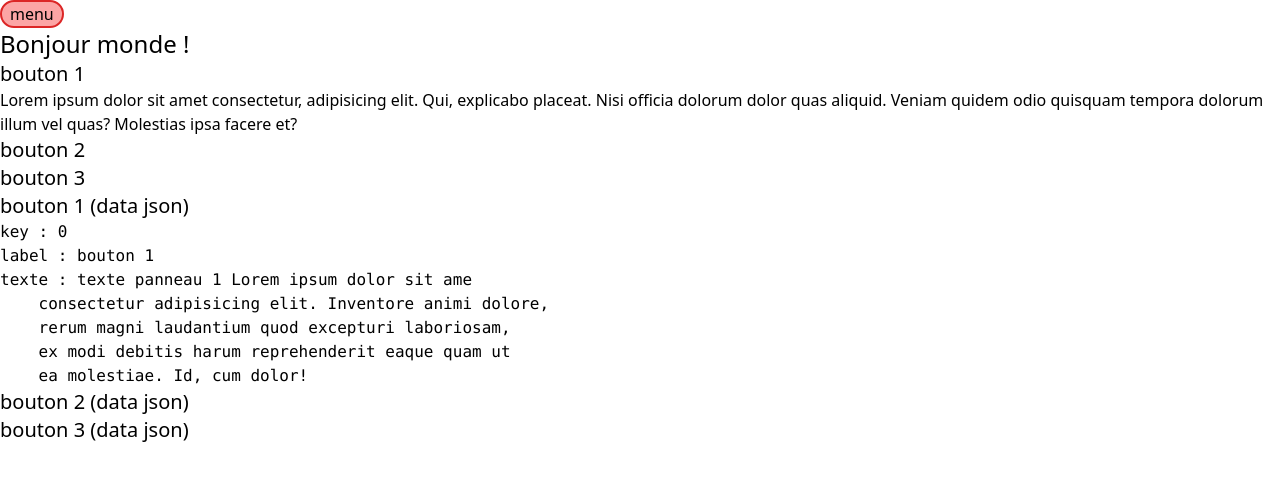
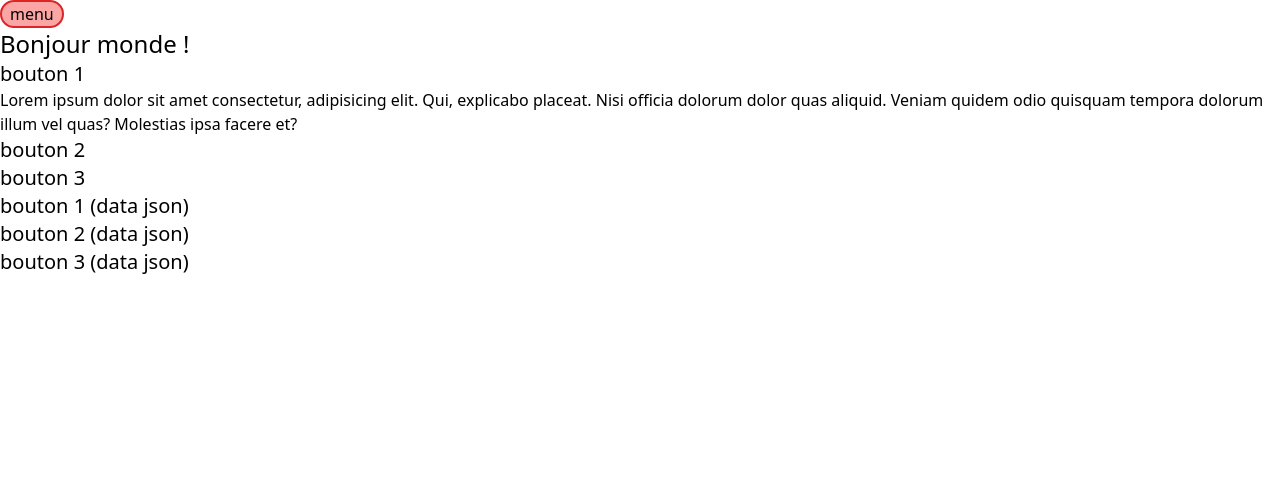
Before and after one commit to MMI-SAE-203/r213-2024-pracht-tp1-kouacc, a Vue app: page / in a window 1280 px wide. Shown: the top 480 px of the page. Built offline with nearby package versions, Linux system fonts and the light colour scheme.

Commit message:
ajout conditions sur bouton

```diff
--- a/src/pages/index.vue
+++ b/src/pages/index.vue
@@ -1,7 +1,7 @@
 <script setup lang="ts">
 import { ref } from 'vue'
 const sectionOpen = ref(1)
-const sectionOpenData = ref(0)
+const sectionOpenData = ref()
 
 const sectionsData = [
   {
@@ -58,7 +58,9 @@ const sectionsData = [
     </p>
   </section>
   <section v-for="({ label, texte }, key) of sectionsData" :v-key="key">
-    <button class="text-xl" @pointerdown="sectionOpenData = key">{{ label }} (data json)</button>
+    <button class="text-xl" @pointerdown="sectionOpenData = sectionOpenData === key ? null : key">
+      {{ label }} (data json)
+    </button>
     <section v-show="sectionOpenData === key">
       <pre class="font-mono">key : {{ key }}</pre>
       <pre class="font-mono">label : {{ label }}</pre>
```
